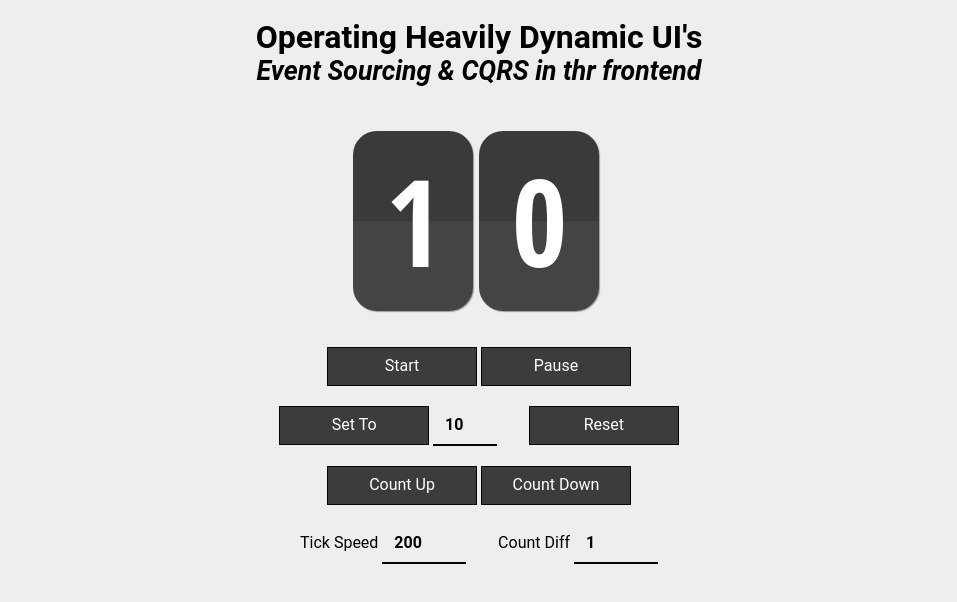
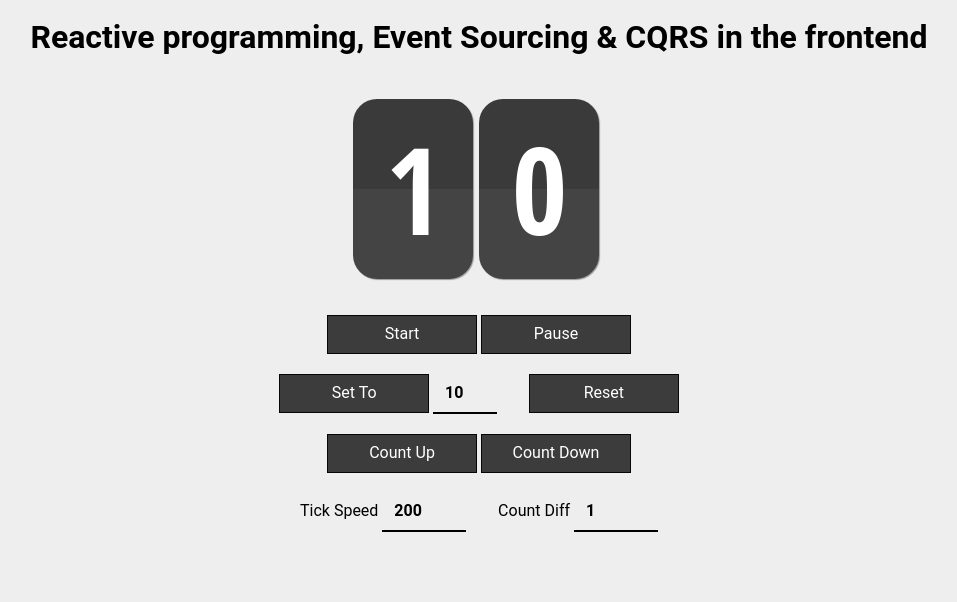
Before and after one commit to spike1292/rxjs-typescript-training, a website built with Parcel: page src/index.html in a window 1280 px wide. Shown: the whole page, without its empty margins (161-1118 px from the left). Built offline with nearby package versions, Linux system fonts and the light colour scheme.

Commit message:
update title

```diff
--- a/src/index.html
+++ b/src/index.html
@@ -9,8 +9,7 @@
   </head>
   <body>
     <h1>
-      Operating Heavily Dynamic UI's<br />
-      <small><em>Event Sourcing & CQRS in thr frontend</em></small>
+      Reactive programming, Event Sourcing & CQRS in the frontend
     </h1>
     <script src="./index.ts"></script>
   </body>
```
Also changed, not shown: readme.md.
